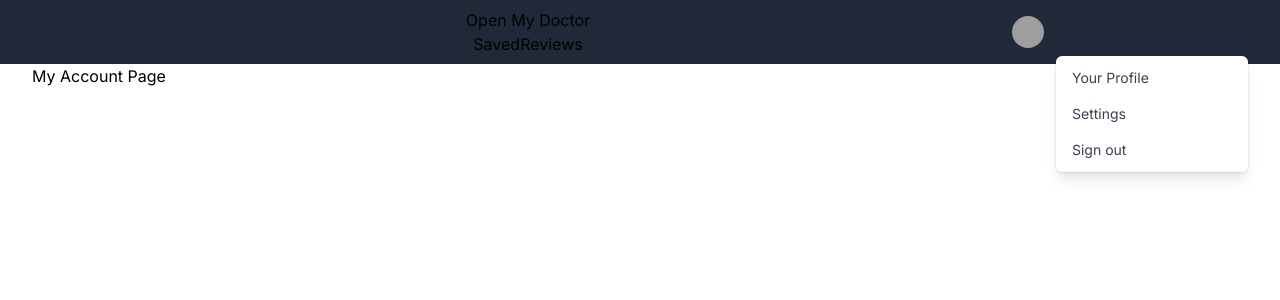
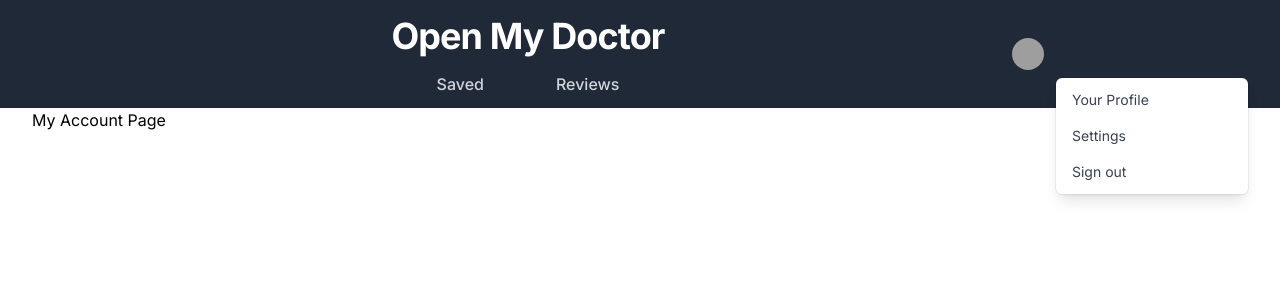
Before and after one commit to fullstack-guy/OMD, a Next.js app: page /my-doctor/account in a window 1280 px wide. Shown: the top 300 px of the page. Built offline with nearby package versions, Linux system fonts and the light colour scheme; grey boxes are pictures that could not be loaded.

Commit message:
style the header

```diff
--- a/app/my-doctor/header.tsx
+++ b/app/my-doctor/header.tsx
@@ -5,13 +5,29 @@ const Header = () => {
     <div>
       <nav className="bg-gray-800">
         <div className="mx-auto max-w-7xl px-2 sm:px-6 lg:px-8">
-          <div className="relative flex h-16 items-center justify-between">
-            <div className="absolute inset-y-0 right-0 w-full flex  justify-between items-center pr-2 sm:static sm:inset-auto sm:ml-6 sm:pr-0">
-              <div className="w-4/5 flex flex-col items-center justify-between">
-                <h1>Open My Doctor</h1>
-                <div>
-                  <Link href="/">Saved</Link>
-                  <Link href="/">Reviews</Link>
+          <div className="relative flex items-center justify-between">
+            <div className="absolute inset-y-0 right-0 w-full flex  justify-between items-center pr-2 sm:static sm:inset-auto sm:ml-6 sm:pr-0 p">
+              <div className="w-4/5 flex flex-col items-center justify-between pt-4 pb-3">
+                <Link href="/my-doctor">
+                  {' '}
+                  <h1 className="text-4xl font-bold tracking-tight text-white sm:text-4xl">
+                    Open My Doctor
+                  </h1>{' '}
+                </Link>
+
+                <div className="pt-4">
+                  <Link
+                    href="/my-doctor/saved-doctors"
+                    className="text-gray-300 hover:bg-gray-700 hover:text-white rounded-md px-3 py-2 text-lm font-medium mr-12"
+                  >
+                    Saved
+                  </Link>
+                  <Link
+                    href="/my-doctor/review"
+                    className="text-gray-300 hover:bg-gray-700 hover:text-white rounded-md px-3 py-2 text-md font-medium"
+                  >
+                    Reviews
+                  </Link>
                 </div>
               </div>
               <div className="relative ml-3 w-1/5">
```
